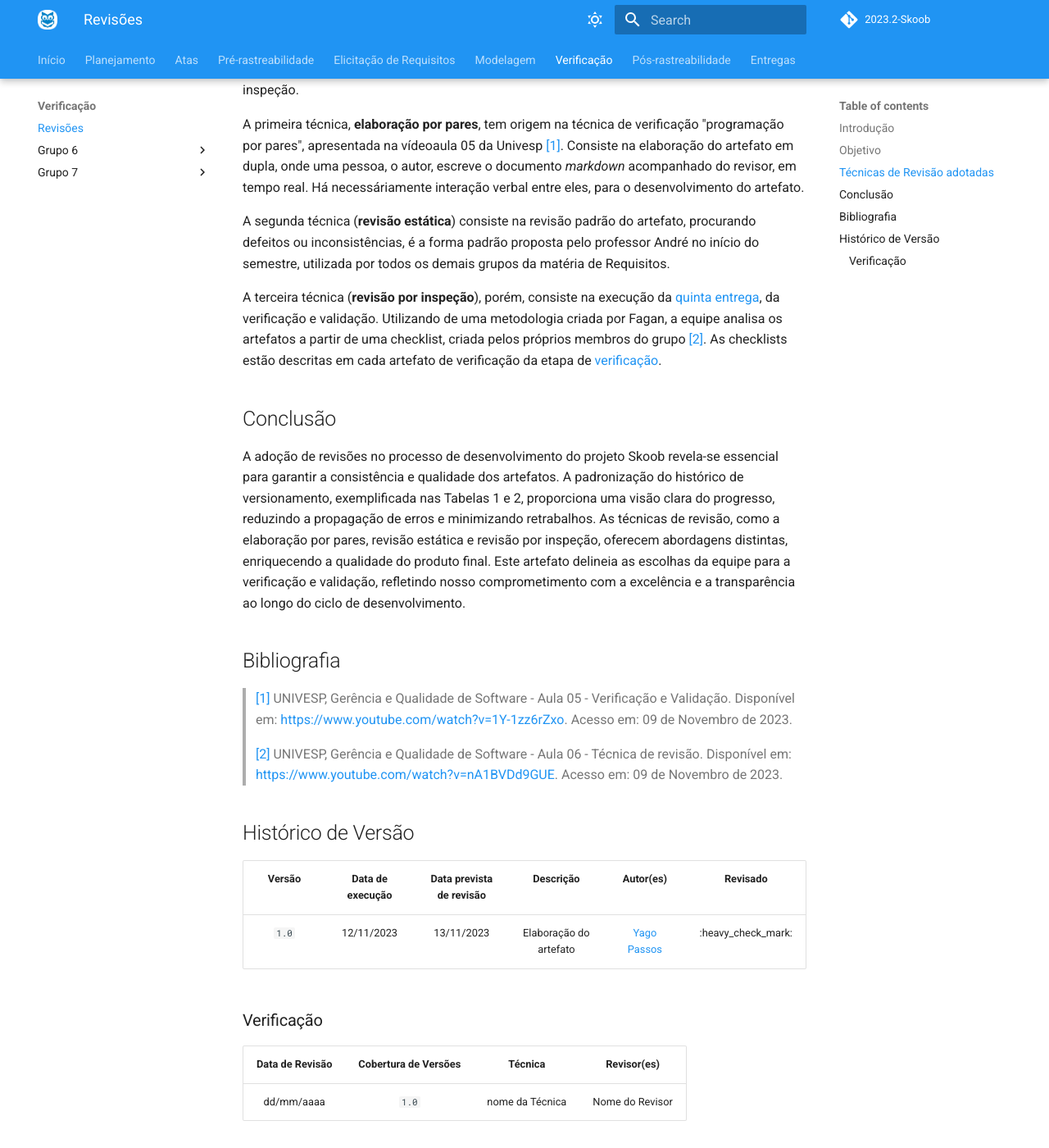
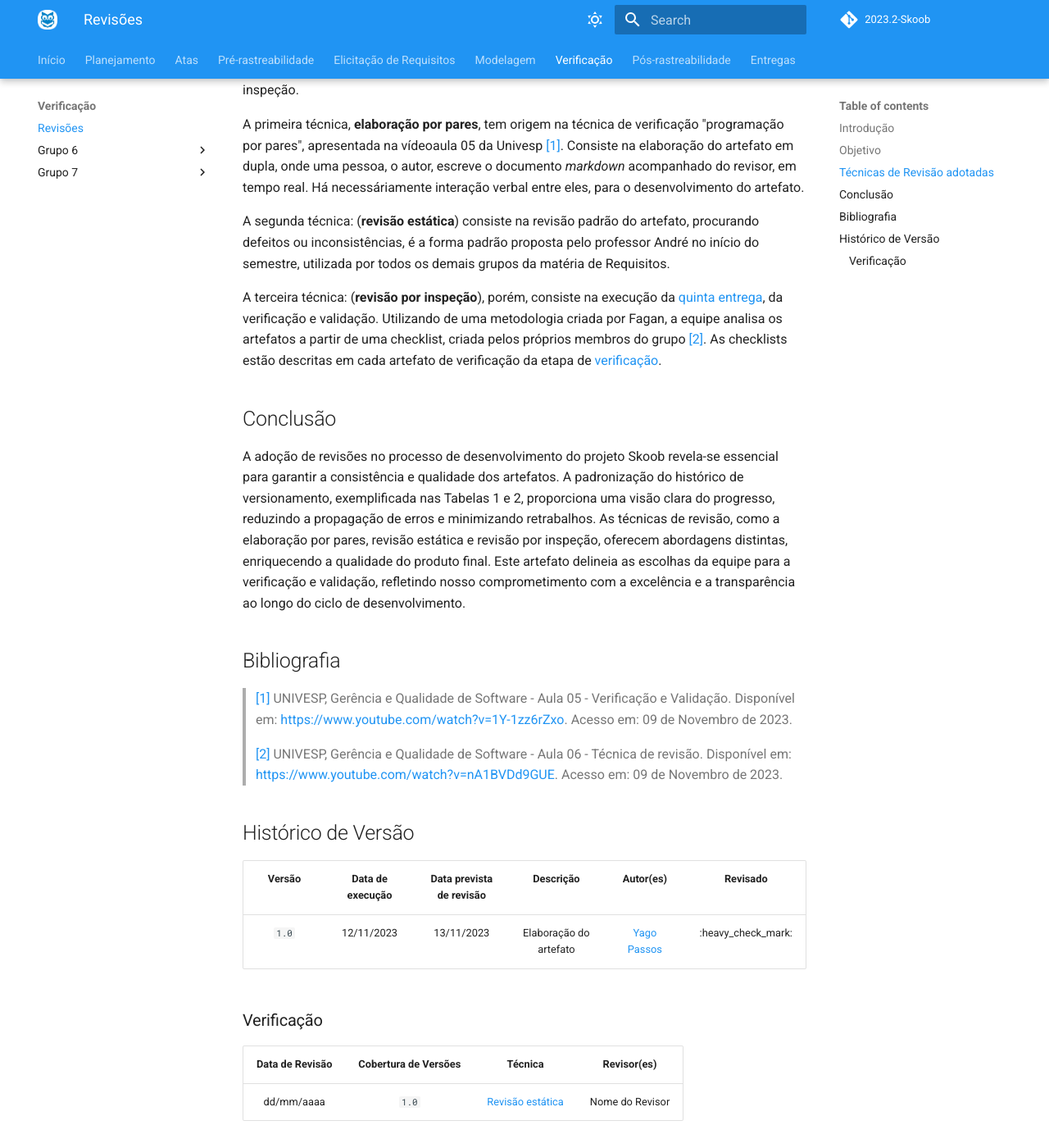
Before and after one commit to Requisitos-de-Software/2023.2-Skoob, an MkDocs documentation site: the page built from docs/verificacao/revisoes.md, in a window 1280 px wide and 1400 px high, scrolled down 1286 px. Shown: the whole window at 82% size. Built offline with MkDocs 1.6.1 and Material for MkDocs 9.7.7, drawn with Linux system fonts in a browser that asks for light colours; comment, search, counter and statistics services are not loaded.

Commit message:
Update revisoes.md

```diff
--- a/docs/verificacao/revisoes.md
+++ b/docs/verificacao/revisoes.md
@@ -21,8 +21,8 @@
 
 | Data de Revisão | Cobertura de Versões  |          Técnica         |     Revisor(es)    |
 | :------------: | :-------------: | :--------------------------: |  :---------------: |
-|   dd/mm/aaaa   |    `1.0`   |    Nome da Técnica     |  Nome do Revisor |
-|   dd/mm/aaaa   |  `1.1` e `1.2` |    Nome da Técnica     |  Nome do Revisor |
+|   dd/mm/aaaa   |    `1.0`   |    [Nome da Técnica](https://requisitos-de-software.github.io/2023.2-Skoob/verificacao/revisoes/)     |  Nome do Revisor |
+|   dd/mm/aaaa   |  `1.1` e `1.2` |    [Nome da Técnica](https://requisitos-de-software.github.io/2023.2-Skoob/verificacao/revisoes/)     |  Nome do Revisor |
 
 <div style="text-align: center">
 <p> Tabela 2: Tabela das revisões. (Fonte: Yago Passos, 2023).</p>
@@ -35,9 +35,9 @@
 
 A primeira técnica, **elaboração por pares**, tem origem na técnica de verificação "programação por pares", apresentada na vídeoaula 05 da Univesp <a id="a" href="#aa">[1]</a>. Consiste na elaboração do artefato em dupla, onde uma pessoa, o autor, escreve o documento *markdown* acompanhado do revisor, em tempo real. Há necessáriamente interação verbal entre eles, para o desenvolvimento do artefato.
 
-A segunda técnica (**revisão estática**) consiste na revisão padrão do artefato, procurando defeitos ou inconsistências, é a forma padrão proposta pelo professor André no início do semestre, utilizada por todos os demais grupos da matéria de Requisitos.
+A segunda técnica: (**revisão estática**) consiste na revisão padrão do artefato, procurando defeitos ou inconsistências, é a forma padrão proposta pelo professor André no início do semestre, utilizada por todos os demais grupos da matéria de Requisitos.
 
-A terceira técnica (**revisão por inspeção**), porém, consiste na execução da [quinta entrega](/docs/verificacao), da verificação e validação. Utilizando de uma metodologia criada por Fagan, a equipe analisa os artefatos a partir de uma checklist, criada pelos próprios membros do grupo <a id="b" href="#bb">[2]</a>. As checklists estão descritas em cada artefato de verificação da etapa de [verificação](/docs/verificacao).
+A terceira técnica: (**revisão por inspeção**), porém, consiste na execução da [quinta entrega](/docs/verificacao), da verificação e validação. Utilizando de uma metodologia criada por Fagan, a equipe analisa os artefatos a partir de uma checklist, criada pelos próprios membros do grupo <a id="b" href="#bb">[2]</a>. As checklists estão descritas em cada artefato de verificação da etapa de [verificação](/docs/verificacao).
 
 ## Conclusão
 A adoção de revisões no processo de desenvolvimento do projeto Skoob revela-se essencial para garantir a consistência e qualidade dos artefatos. A padronização do histórico de versionamento, exemplificada nas Tabelas 1 e 2, proporciona uma visão clara do progresso, reduzindo a propagação de erros e minimizando retrabalhos. As técnicas de revisão, como a elaboração por pares, revisão estática e revisão por inspeção, oferecem abordagens distintas, enriquecendo a qualidade do produto final. Este artefato delineia as escolhas da equipe para a verificação e validação, refletindo nosso comprometimento com a excelência e a transparência ao longo do ciclo de desenvolvimento.
@@ -58,4 +58,4 @@
 
 | Data de Revisão | Cobertura de Versões  |          Técnica         |     Revisor(es)    |
 | :------------: | :-------------: | :--------------------------: |  :---------------: |
-|   dd/mm/aaaa   |    `1.0`   |   nome da Técnica   |  Nome do Revisor |
+|   dd/mm/aaaa   |    `1.0`   |   [Revisão estática](https://requisitos-de-software.github.io/2023.2-Skoob/verificacao/revisoes/)  |  Nome do Revisor |
```
